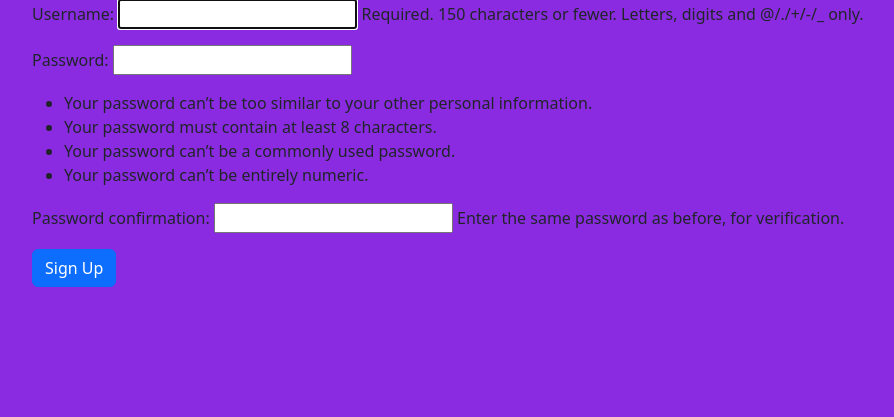
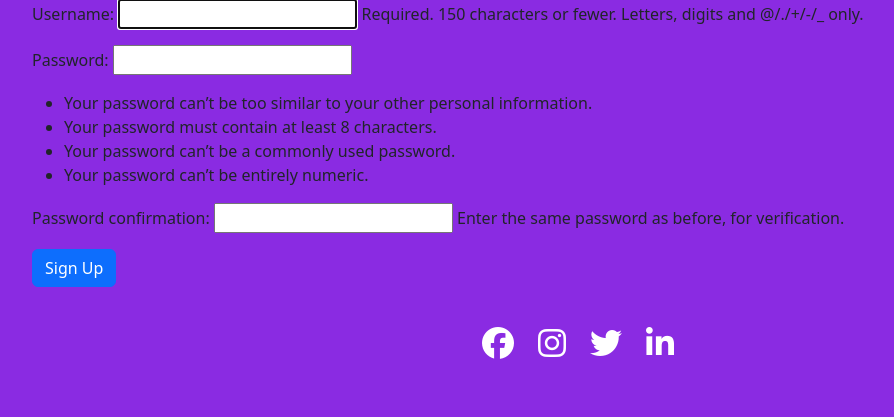
Before and after one commit to mariebernf/smoothie_p3_app, a Django app: page /signup/ in a window 1280 px wide. Shown: the part 151-568 px from the top of the page, without its empty margins (62-956 px from the left). Run offline with Django 5.2, Linux system fonts and the light colour scheme; some libraries are stand-ins or nearby versions.

Commit message:
Add footer and social media links

```diff
--- a/smoothies/templates/smoothies/base.html
+++ b/smoothies/templates/smoothies/base.html
@@ -52,8 +52,26 @@
 
     <!-- Footer -->
 
-    <footer>
+    <footer class="mt-auto text-center py-3">
+    <div class="container">
+    <div class="d-flex justify-content-center gap-4">
 
+    <!-- Social media links -->
+    <a href="https://facebook.com" target="_blank" aria-label="Facebook link" rel="noopener noreferrer" class="text-white">
+    <i class="fa-brands fa-facebook fa-2x"></i>
+    </a>
+
+    <a href="https://instagram.com" target="_blank" aria-label="Instagram link" rel="noopener noreferrer" class="text-white">
+    <i class="fab fa-instagram fa-2x"></i>
+    </a>
+
+    <a href="https://twitter.com" target="_blank" aria-label="twitter link" rel="noopener noreferrer"  class="text-white">
+    <i class="fab fa-twitter fa-2x"></i>
+    </a>
+    <a href="https://linkedin.com" target="_blank" aria-label="linkedin link" rel="noopener noreferrer" class="text-white">
+    <i class="fab fa-linkedin-in fa-2x"></i>
+    </a>
+    </div>
     </footer>
 
     <!-- Bootstrap JS -->
```
